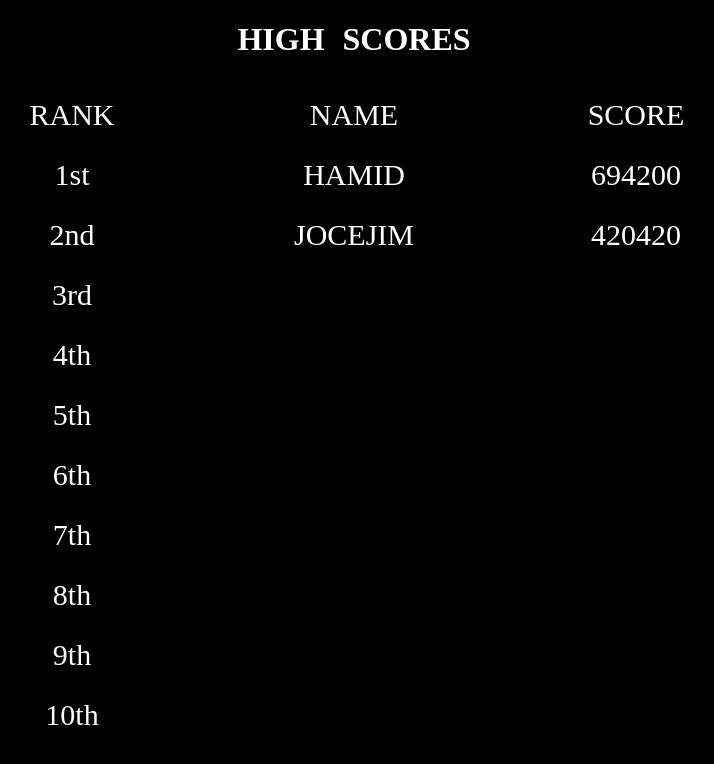
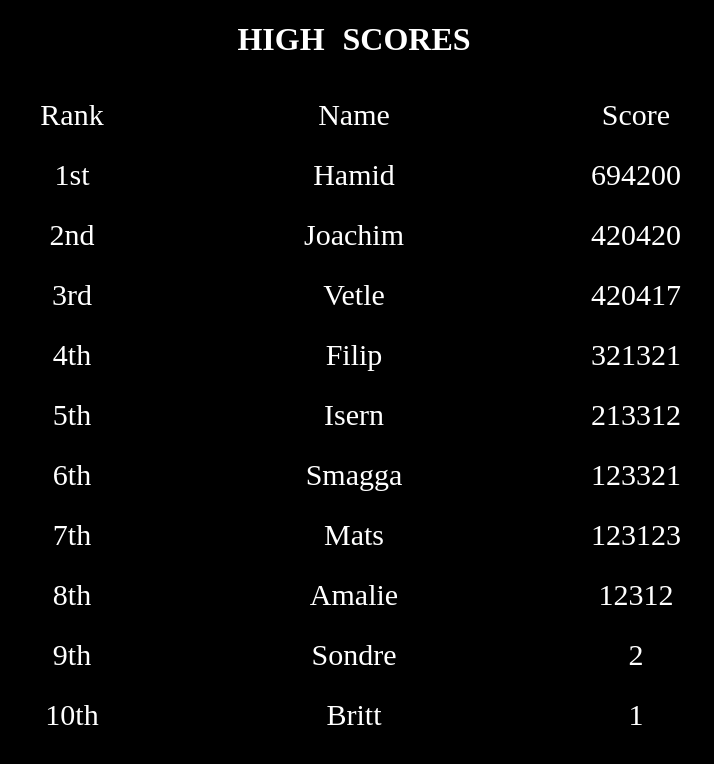
Before and after one commit to hamidettajani/BakkaBoards, a plain HTML site: page index.html in a window 1280 px wide. Shown: the whole page, without its empty margins (286-1000 px from the left). Drawn offline with Linux system fonts and the light colour scheme; a web font is replaced by a local one.

Commit message:
utseende endringer

```diff
--- a/index.html
+++ b/index.html
@@ -11,39 +11,39 @@
 <body>
     <h1 class="overskrift">HIGH  SCORES</h1>
     <div class="grid-container">
-        <div class="grid-item">RANK</div>
-        <div class="grid-item">NAME</div>
-        <div class="grid-item">SCORE</div>
+        <div class="grid-item">Rank</div>
+        <div class="grid-item">Name</div>
+        <div class="grid-item">Score</div>
         <div class="grid-item">1st</div>
-        <div class="grid-item">HAMID</div>
+        <div class="grid-item">Hamid</div>
         <div class="grid-item">694200</div>
         <div class="grid-item">2nd</div>
-        <div class="grid-item">JOCEJIM</div>
+        <div class="grid-item">Joachim</div>
         <div class="grid-item">420420</div>
         <div class="grid-item">3rd</div>
-        <div class="grid-item"></div>
-        <div class="grid-item"></div>
+        <div class="grid-item">Vetle</div>
+        <div class="grid-item">420417</div>
         <div class="grid-item">4th</div>
-        <div class="grid-item"></div>
-        <div class="grid-item"></div>
+        <div class="grid-item">Filip</div>
+        <div class="grid-item">321321</div>
         <div class="grid-item">5th</div>
-        <div class="grid-item"></div>
-        <div class="grid-item"></div>
+        <div class="grid-item">Isern</div>
+        <div class="grid-item">213312</div>
         <div class="grid-item">6th</div>
-        <div class="grid-item"></div>
-        <div class="grid-item"></div>
+        <div class="grid-item">Smagga</div>
+        <div class="grid-item">123321</div>
         <div class="grid-item">7th</div>
-        <div class="grid-item"></div>
-        <div class="grid-item"></div>
+        <div class="grid-item">Mats</div>
+        <div class="grid-item">123123</div>
         <div class="grid-item">8th</div>
-        <div class="grid-item"></div>
-        <div class="grid-item"></div>
+        <div class="grid-item">Amalie</div>
+        <div class="grid-item">12312</div>
         <div class="grid-item">9th</div>
-        <div class="grid-item"></div>
-        <div class="grid-item"></div>
+        <div class="grid-item">Sondre</div>
+        <div class="grid-item">2</div>
         <div class="grid-item">10th</div>
-        <div class="grid-item"></div>
-        <div class="grid-item"></div>
+        <div class="grid-item">Britt</div>
+        <div class="grid-item">1</div>
       </div>
 
 </body>
```
